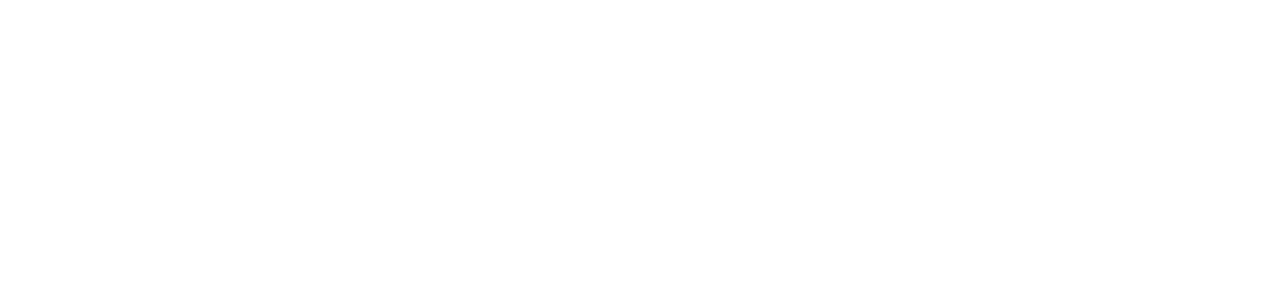
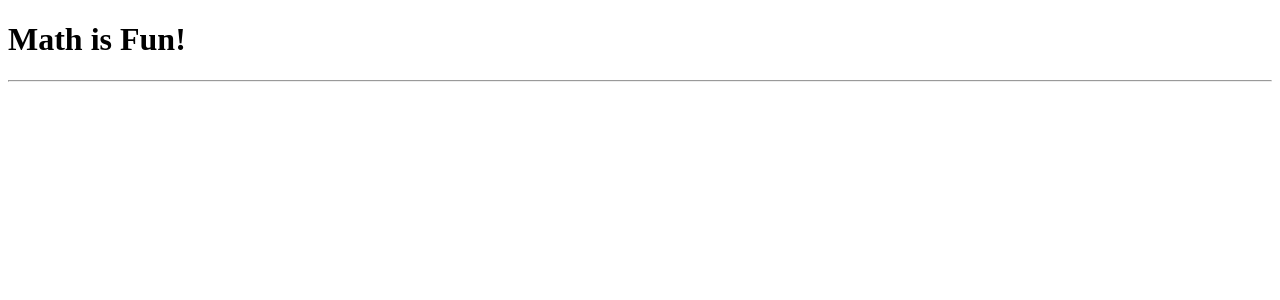
Before and after one commit to bdurb/math-quiz, a Vue app: page / in a window 1280 px wide. Shown: the top 300 px of the page. Built offline with nearby package versions, Linux system fonts and the light colour scheme.

Commit message:
set up basic famework for app

```diff
--- a/public/index.html
+++ b/public/index.html
@@ -6,6 +6,7 @@
     <meta name="viewport" content="width=device-width,initial-scale=1.0">
     <link rel="icon" href="<%= BASE_URL %>favicon.ico">
     <title>math-quiz</title>
+    <link rel="stylesheet" href="https://maxcdn.bootstrapcdn.com/bootstrap/3.3.7/css/bootstrap-theme.min.css" integrity="sha384-rHyoN1iRsVXV4nD0JutlnGaslCJuC7uwjduW9SVrLvRYooPp2bWYgmgJQIXwl/Sp" crossorigin="anonymous">
   </head>
   <body>
     <noscript>
--- a/src/App.vue
+++ b/src/App.vue
@@ -1,16 +1,33 @@
 <template>
-
+  <div class="container">
+    <div class="row">
+      <div class="col-xs-12 col-sm-8 col-sm-offset-2 col-md-6 col-md-offset-3">
+        <h1 class="text-center">Math is Fun!</h1>
+      </div>
+    </div>
+    <hr>
+    <div class="row">
+      <div class="col-xs-12 col-sm-8 col-sm-offset-2 col-md-6 col-md-offset-3">
+        <component :is="mode"></component>
+      </div>
+    </div>
+  </div>
 </template>
 
 <script>
-
+import Question from './components/Question.vue'
+import Answer from './components/Answer.vue'
 
 export default {
   name: 'app',
   data() {
     return {
-
+      mode: 'app-question'
     }
+  },
+  components: {
+    appQuestion: Question,
+    appAnswer: Answer
   }
 }
 </script>
```
Also changed, not shown: src/components/Answer.vue (added), src/components/Question.vue (added).
